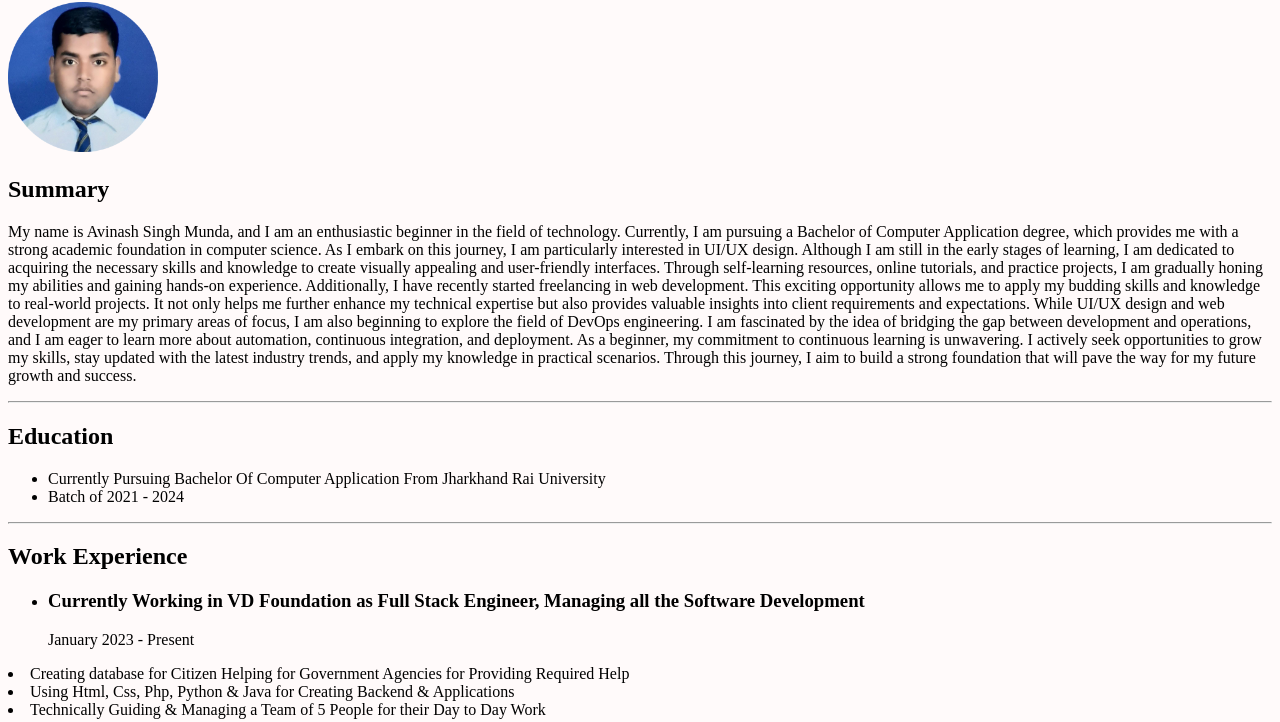
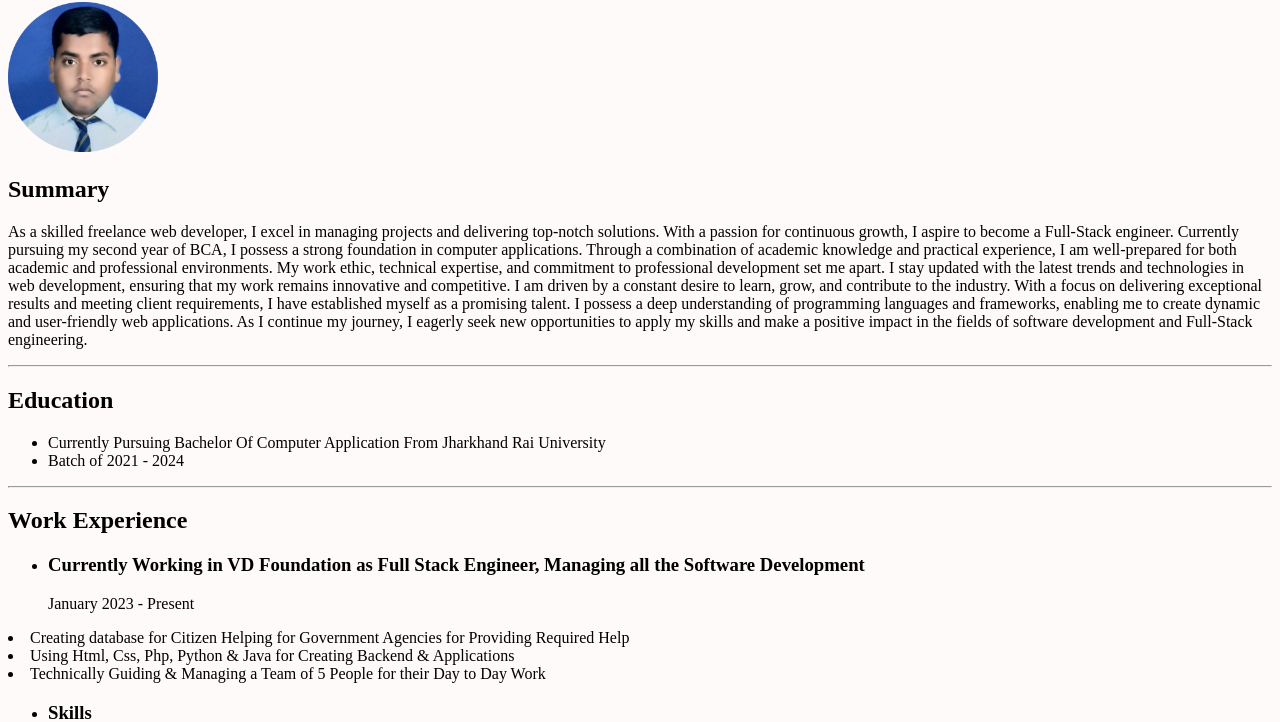
Before and after one commit to avimunda777/My-CV, a plain HTML site: page index.html in a window 1280 px wide. Shown: the part 78-800 px from the top of the page. Drawn offline with Linux system fonts and the light colour scheme.

Commit message:
Update index.html

```diff
--- a/index.html
+++ b/index.html
@@ -11,15 +11,15 @@
     <h1>Avinash Singh Munda</h1>
     <img src="avi555.png" height="150" alt="my profile picture">
     <h2>Summary</h2>
-    <p>My name is Avinash Singh Munda, and I am an enthusiastic beginner in the field of technology. Currently, I am pursuing a Bachelor of Computer Application degree, which provides me with a strong academic foundation in computer science.
+    <p>As a skilled freelance web developer, I excel in managing projects and delivering top-notch solutions. With a passion for continuous growth, I aspire to become a Full-Stack engineer.
 
-        As I embark on this journey, I am particularly interested in UI/UX design. Although I am still in the early stages of learning, I am dedicated to acquiring the necessary skills and knowledge to create visually appealing and user-friendly interfaces. Through self-learning resources, online tutorials, and practice projects, I am gradually honing my abilities and gaining hands-on experience.
+Currently pursuing my second year of BCA, I possess a strong foundation in computer applications. Through a combination of academic knowledge and practical experience, I am well-prepared for both academic and professional environments.
 
-        Additionally, I have recently started freelancing in web development. This exciting opportunity allows me to apply my budding skills and knowledge to real-world projects. It not only helps me further enhance my technical expertise but also provides valuable insights into client requirements and expectations.
+My work ethic, technical expertise, and commitment to professional development set me apart. I stay updated with the latest trends and technologies in web development, ensuring that my work remains innovative and competitive. I am driven by a constant desire to learn, grow, and contribute to the industry.
 
-        While UI/UX design and web development are my primary areas of focus, I am also beginning to explore the field of DevOps engineering. I am fascinated by the idea of bridging the gap between development and operations, and I am eager to learn more about automation, continuous integration, and deployment.
+With a focus on delivering exceptional results and meeting client requirements, I have established myself as a promising talent. I possess a deep understanding of programming languages and frameworks, enabling me to create dynamic and user-friendly web applications.
 
-        As a beginner, my commitment to continuous learning is unwavering. I actively seek opportunities to grow my skills, stay updated with the latest industry trends, and apply my knowledge in practical scenarios. Through this journey, I aim to build a strong foundation that will pave the way for my future growth and success.</p>
+As I continue my journey, I eagerly seek new opportunities to apply my skills and make a positive impact in the fields of software development and Full-Stack engineering.</p>
     <hr />
     <h2>Education</h2>
     <ul>
```
